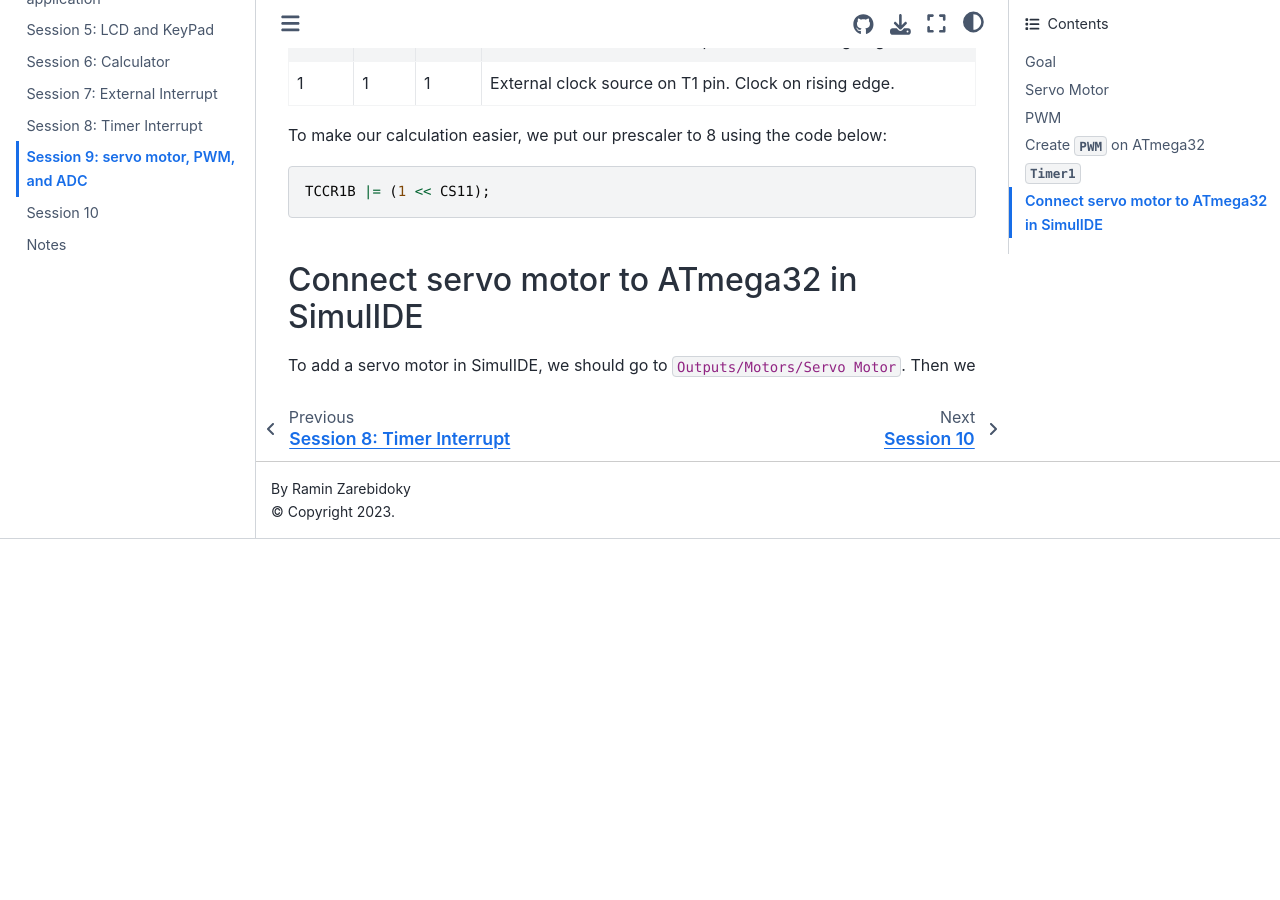
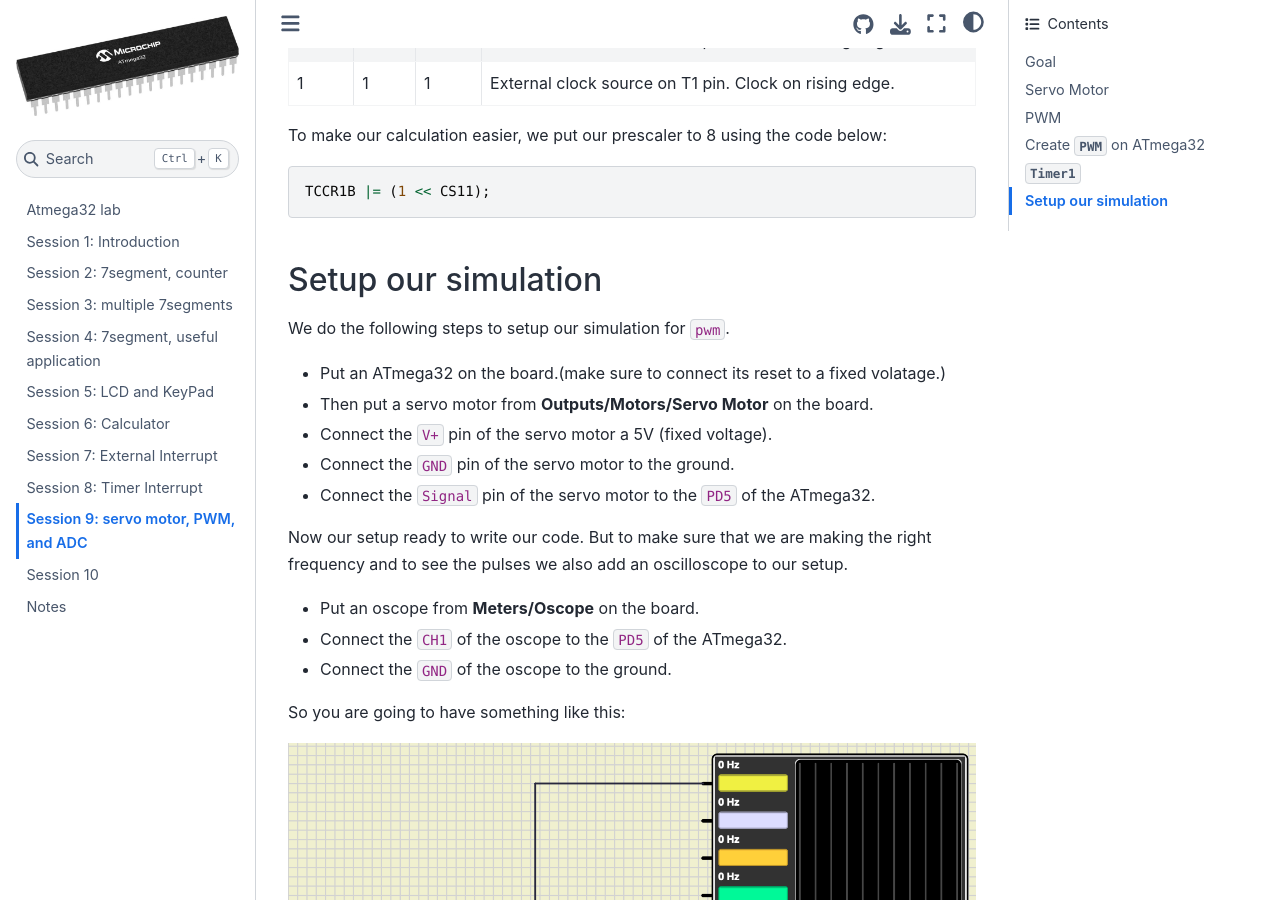
Before and after one commit to LiterallyTheOne/atmega32_lab, a Jupyter Book: the page built from docs/session_9.md, in a window 1280 px wide and 900 px high, scrolled down 7803 px. Built offline with Jupyter Book 1.0.4 settings and Sphinx 7.4.7 and the Sphinx Book theme 1.1.4, drawn with Linux system fonts in a browser that asks for light colours; before the commit the page ends 8342 px from its top, so only the background shows below that.

Commit message:
Add setup our simulation

````diff
--- a/docs/session_9.md
+++ b/docs/session_9.md
@@ -170,8 +170,23 @@ To make our calculation easier, we put our prescaler to 8 using the code below:
 TCCR1B |= (1 << CS11);
 ```
 
-## Connect servo motor to ATmega32 in SimulIDE
+## Setup our simulation
 
-To add a servo motor in SimulIDE, we should go to
-`Outputs/Motors/Servo Motor`.
-Then we
+We do the following steps to setup our simulation for `pwm`.
+
+* Put an ATmega32 on the board.(make sure to connect its reset to a fixed volatage.)
+* Then put a servo motor from **Outputs/Motors/Servo Motor** on the board.
+* Connect the `V+` pin of the servo motor a 5V (fixed voltage).
+* Connect the `GND` pin of the servo motor to the ground.
+* Connect the `Signal` pin of the servo motor to the `PD5` of the ATmega32.
+
+Now our setup ready to write our code.
+But to make sure that we are making the right frequency and to see the pulses we also add an oscilloscope to our setup.
+
+* Put an oscope from **Meters/Oscope** on the board.
+* Connect the `CH1` of the oscope to the `PD5` of the ATmega32.
+* Connect the `GND` of the oscope to the ground.
+
+So you are going to have something like this:
+
+![s9_servo_oscope](figures/s9_servo_oscope.png)
````
Also changed, not shown: docs/figures/s9_servo_oscope.png (added), 1 other file.
